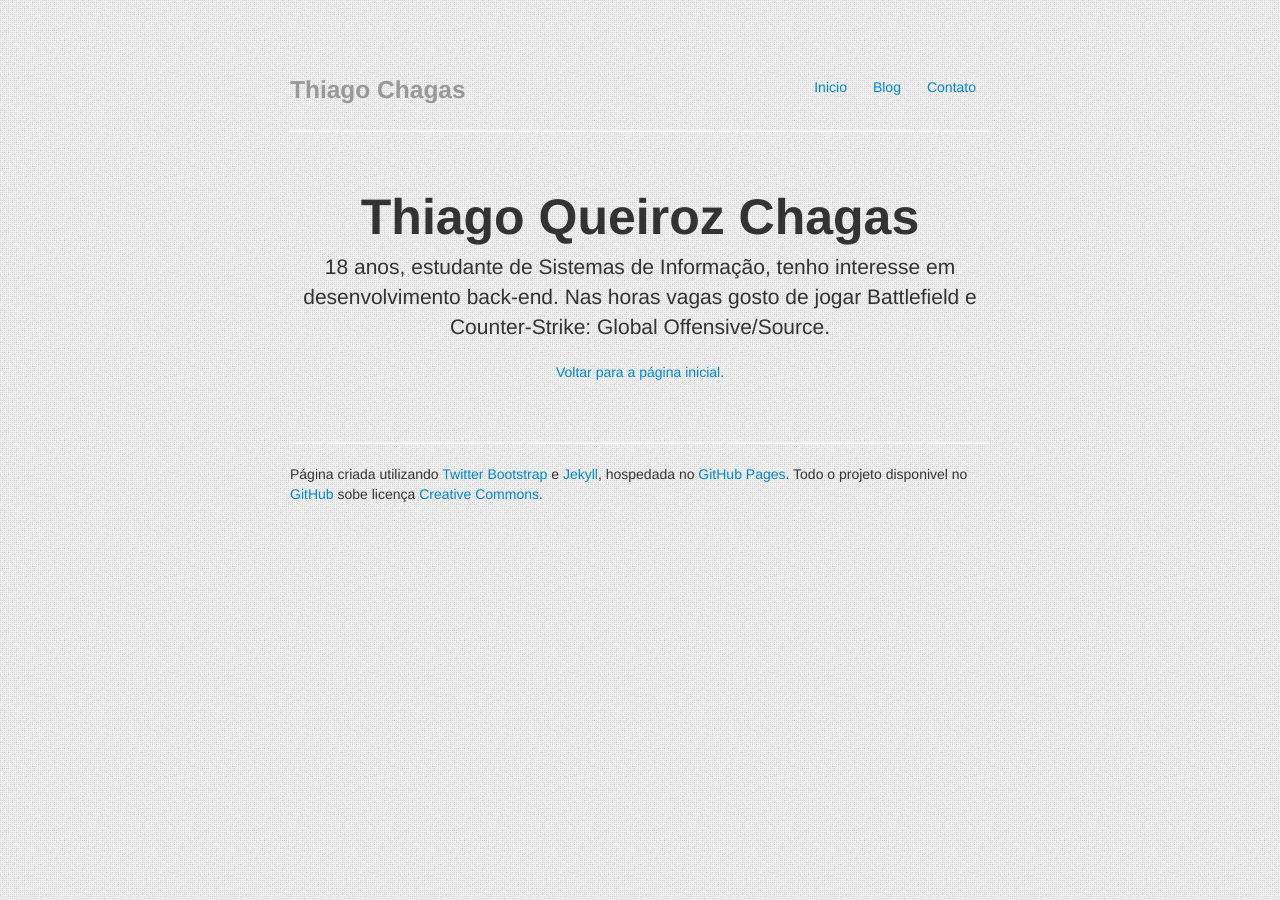
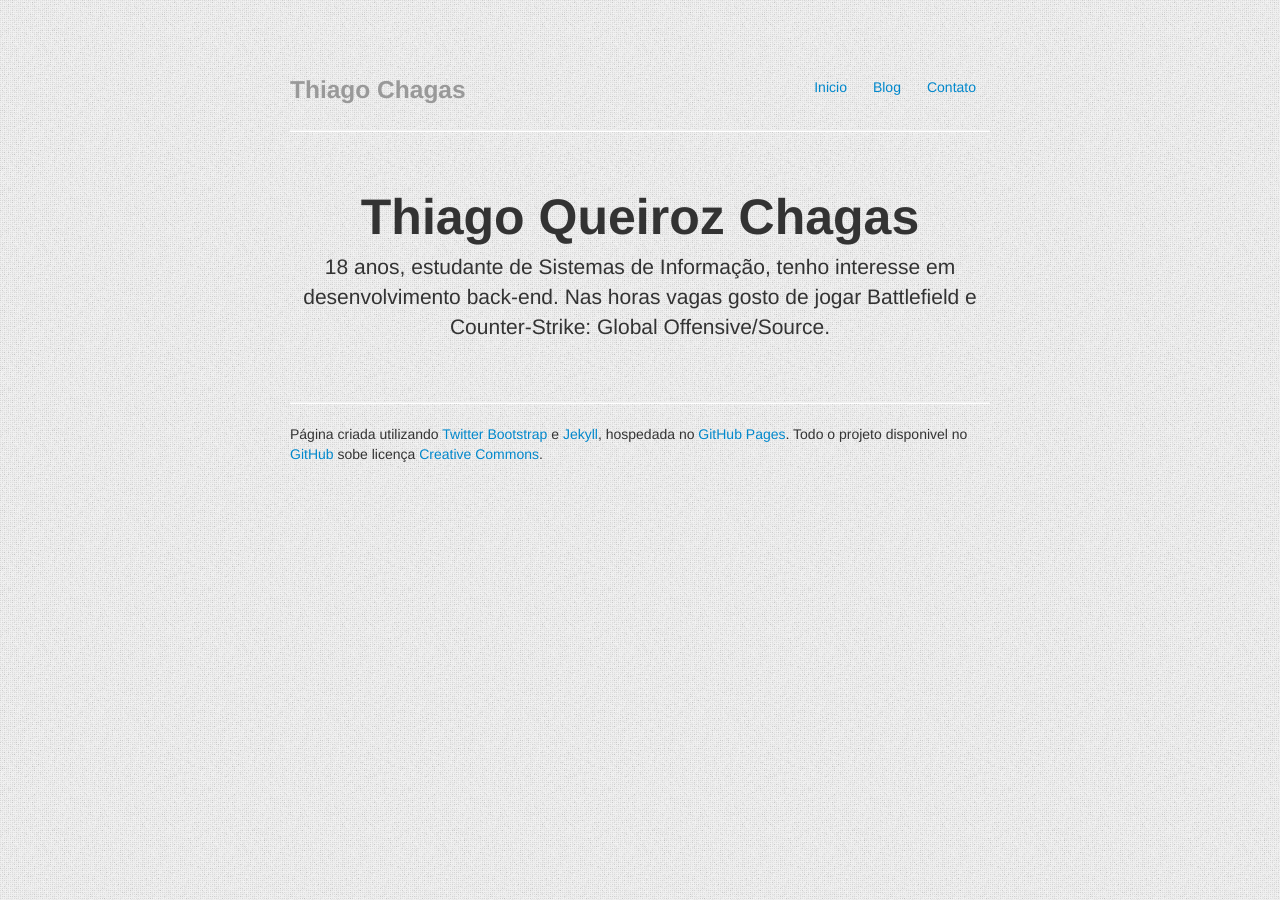
Before and after one commit to tqchagas/tqchagas.github.com, a Jekyll site: the page index.html, which Jekyll copies as it is, in a window 1280 px wide. Built offline with Jekyll 4.4.1, drawn with Linux system fonts in a browser that asks for light colours; nearby versions of some CDN libraries.

Commit message:
return in 404.html

```diff
--- a/404.html
+++ b/404.html
@@ -43,6 +43,7 @@
                         <div class="jumbotron">
                                 <h1>404</h1>
                                 <p class="lead">ERROR</p>
+                                <p><a href="http://thiagochagas.com">Voltar para a página inicial.</a><p>
                         </div>
                         <hr>
                         <div class="footer">
--- a/index.html
+++ b/index.html
@@ -43,7 +43,6 @@
                         <div class="jumbotron">
                                 <h1>Thiago Queiroz Chagas</h1>
                                 <p class="lead">18 anos, estudante de Sistemas de Informação, tenho interesse em desenvolvimento back-end. Nas horas vagas gosto de jogar Battlefield e Counter-Strike: Global Offensive/Source.</p>
-                                <p class="muted"><a href="http://thiagochagas.com">Voltar para a página inicial.</a><p>
                         </div>
                         <hr>
                         <div class="footer">
```
